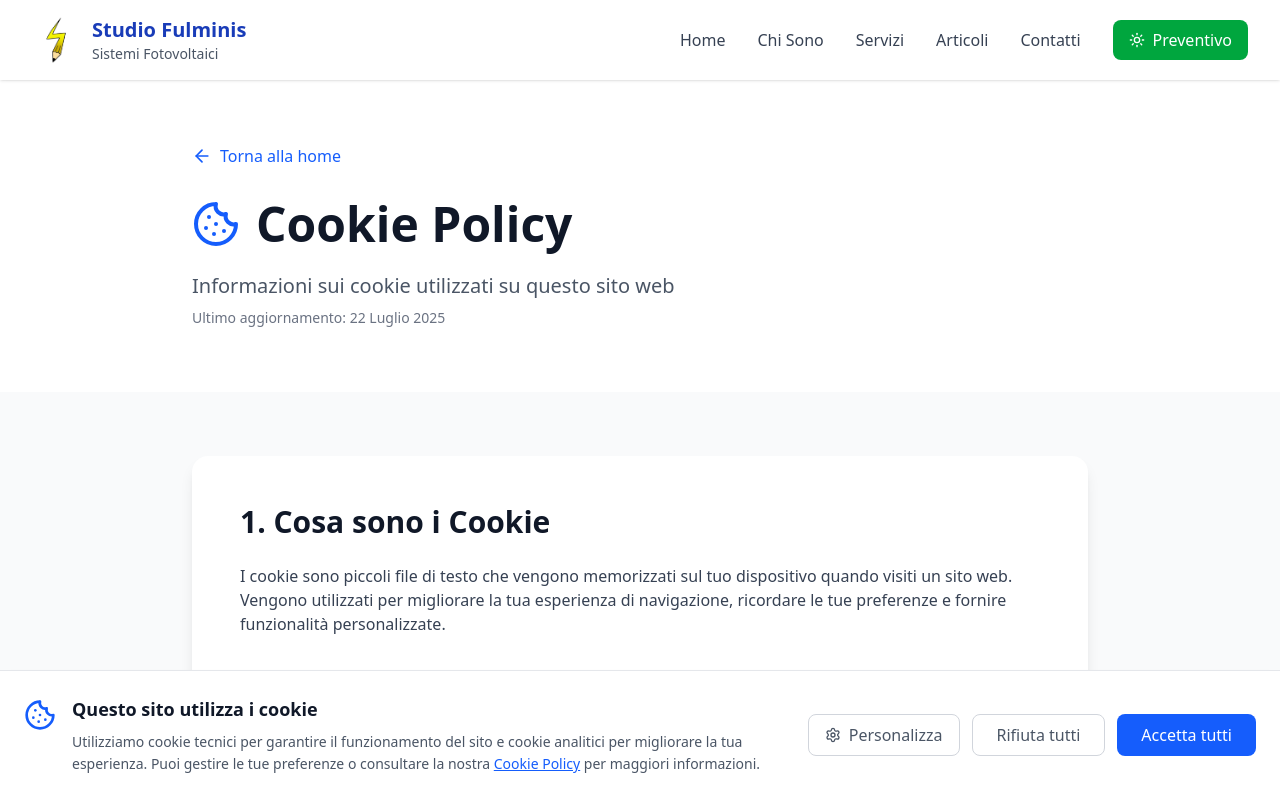
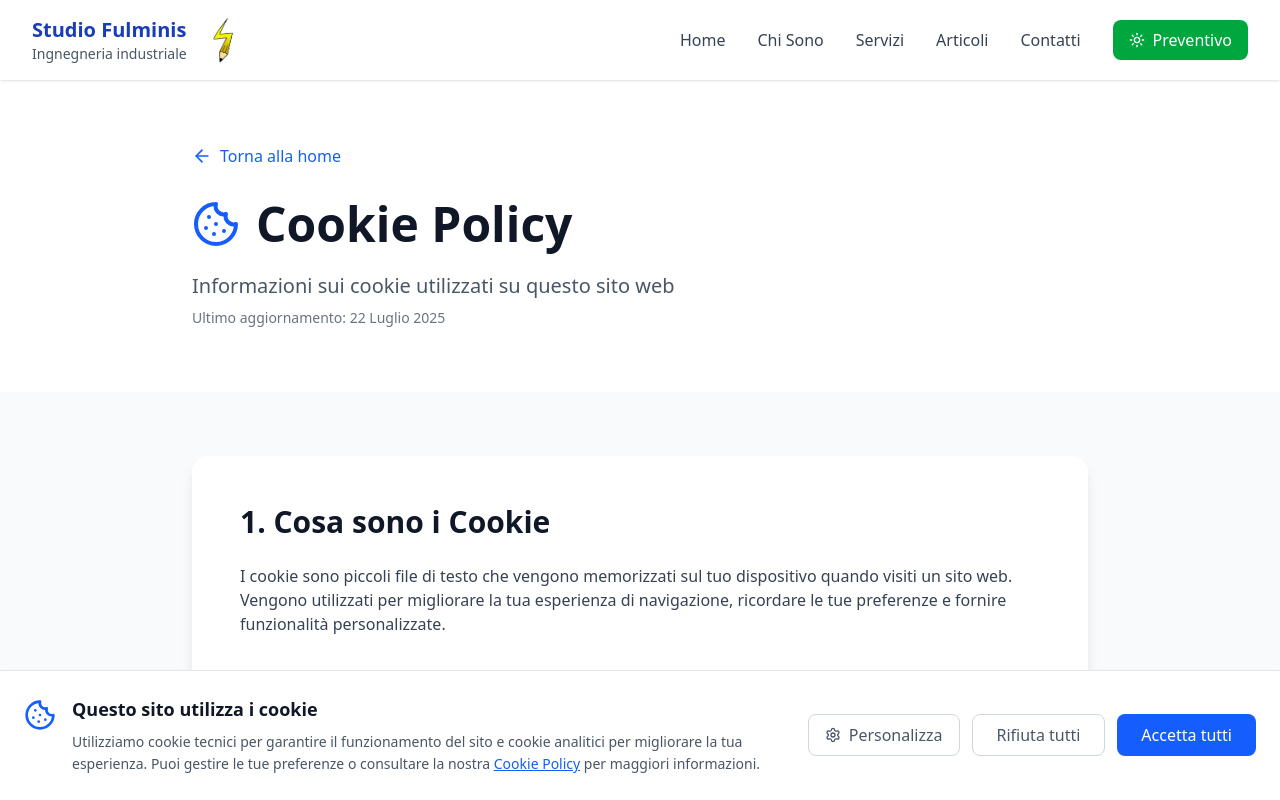
Before and after one commit to EmmanueleD/perito-fotovoltaico-website, a Next.js app: page /cookie in a window 1280 px wide. Shown: the top 800 px of the page. Built offline with nearby package versions, Linux system fonts and the light colour scheme; a web font is replaced by a local one.

Commit message:
refactor: update header layout and fix typo in subtitle

```diff
--- a/src/components/Header.tsx
+++ b/src/components/Header.tsx
@@ -34,6 +34,14 @@ export default function Header() {
             animate={{ opacity: 1, x: 0 }}
             transition={{ duration: 0.5 }}
           >
+            <div className="flex flex-col">
+              <span className="text-lg md:text-xl font-bold text-blue-800">
+                Studio Fulminis
+              </span>
+              <span className="text-xs md:text-sm text-gray-600 hidden sm:block">
+                Ingnegneria industriale
+              </span>
+            </div>
             <div className="relative w-10 h-10 md:w-12 md:h-12">
               <Image
                 src="/images/logo.png"
@@ -42,14 +50,6 @@ export default function Header() {
                 className="object-contain"
                 priority
               />
-            </div>
-            <div className="flex flex-col">
-              <span className="text-lg md:text-xl font-bold text-blue-800">
-                Studio Fulminis
-              </span>
-              <span className="text-xs md:text-sm text-gray-600 hidden sm:block">
-                Sistemi Fotovoltaici
-              </span>
             </div>
           </motion.div>
 
```
